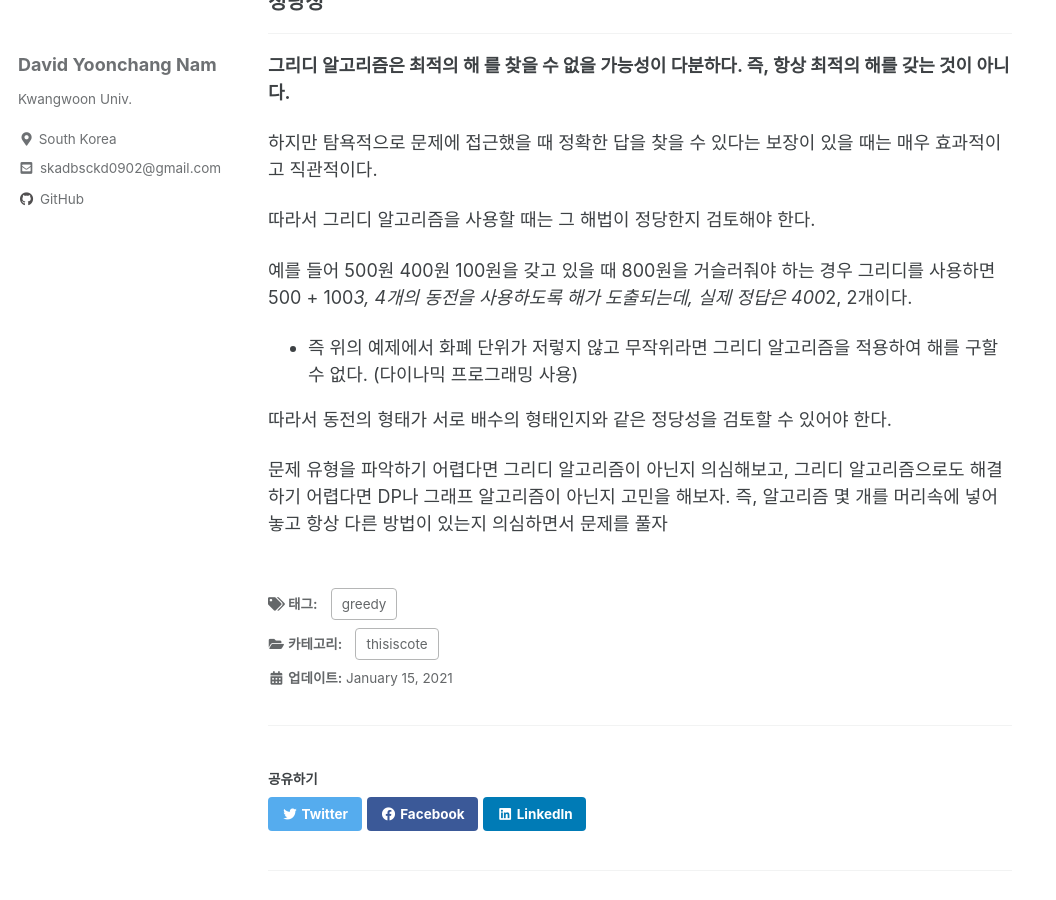
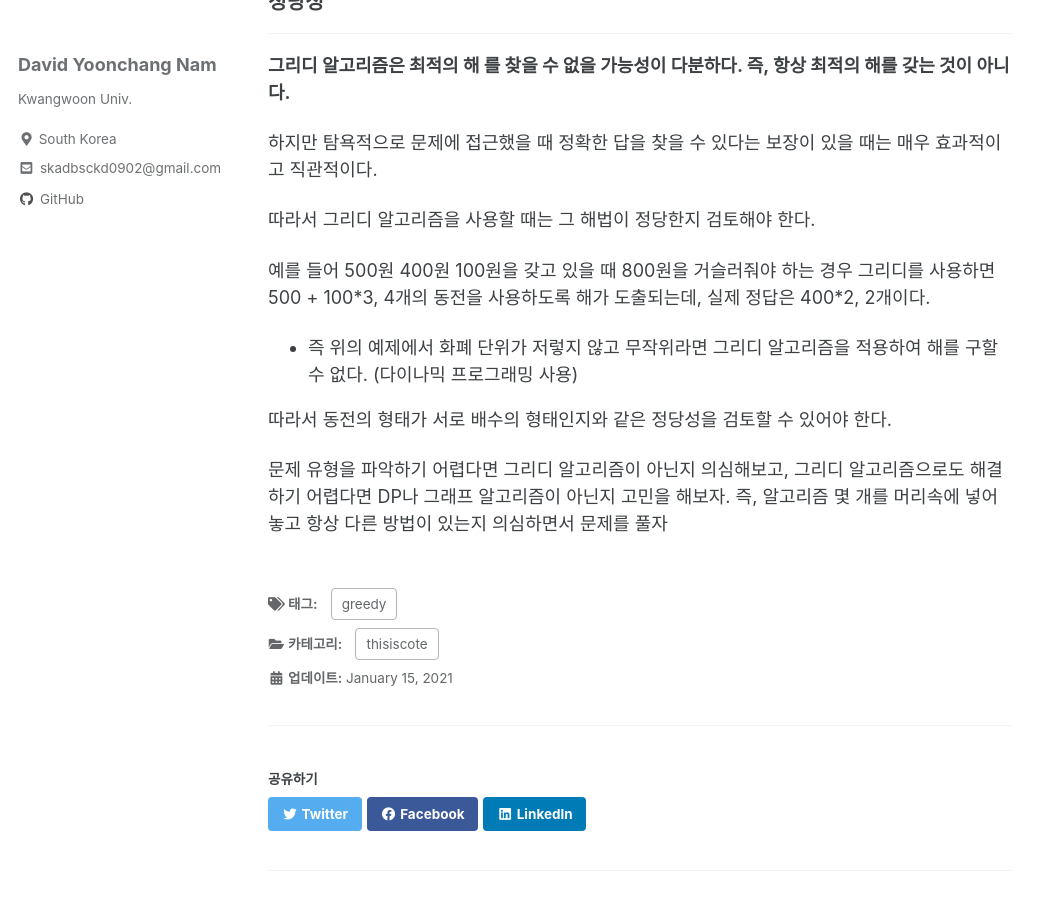
Before and after one commit to Akgop/Akgop.github.io, a Jekyll site: the page built from _posts/2021-01-15-thisiscote_2.md, in a window 1280 px wide and 900 px high, scrolled down 1286 px. Shown: the whole window, without its empty margins (0-1056 px from the left). Built offline with Jekyll 4.4.1, drawn with Linux system fonts in a browser that asks for light colours; cached includes are drawn as plain includes.

```diff
--- a/_posts/2021-01-15-thisiscote_2.md
+++ b/_posts/2021-01-15-thisiscote_2.md
@@ -50,7 +50,7 @@ toc: true
 
 따라서 그리디 알고리즘을 사용할 때는 그 해법이 정당한지 검토해야 한다.
 
-예를 들어 500원 400원 100원을 갖고 있을 때 800원을 거슬러줘야 하는 경우 그리디를 사용하면 500 + 100*3, 4개의 동전을 사용하도록 해가 도출되는데, 실제 정답은 400*2, 2개이다.
+예를 들어 500원 400원 100원을 갖고 있을 때 800원을 거슬러줘야 하는 경우 그리디를 사용하면 500 + 100\*3, 4개의 동전을 사용하도록 해가 도출되는데, 실제 정답은 400\*2, 2개이다.
 
 - 즉 위의 예제에서 화폐 단위가 저렇지 않고 무작위라면 그리디 알고리즘을 적용하여 해를 구할 수 없다. (다이나믹 프로그래밍 사용)
 
```
